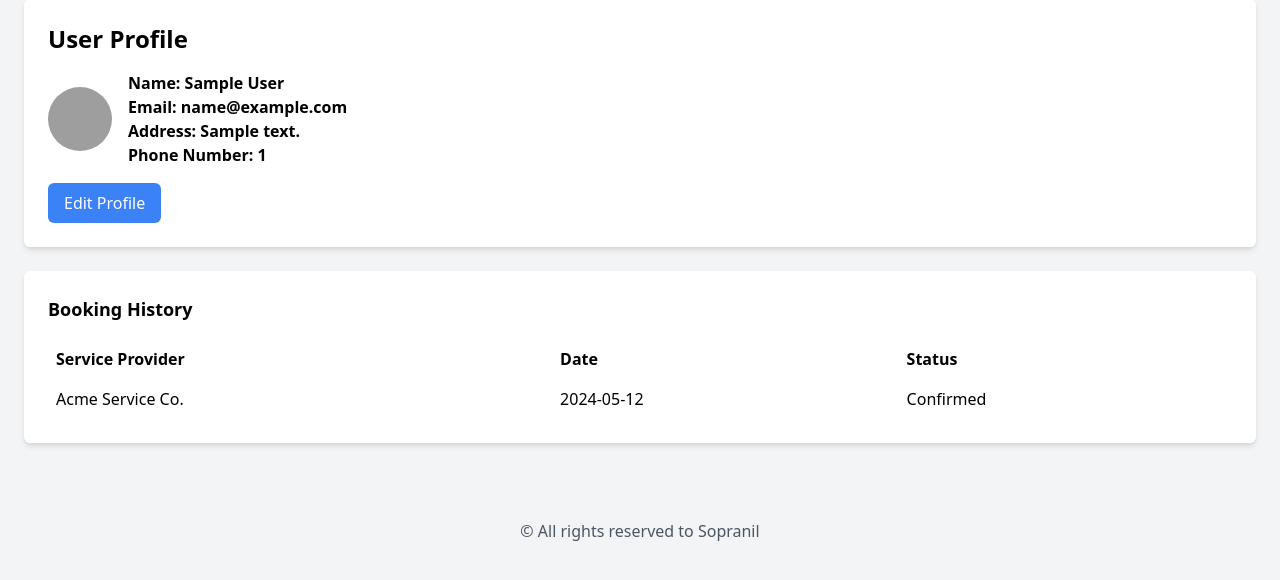
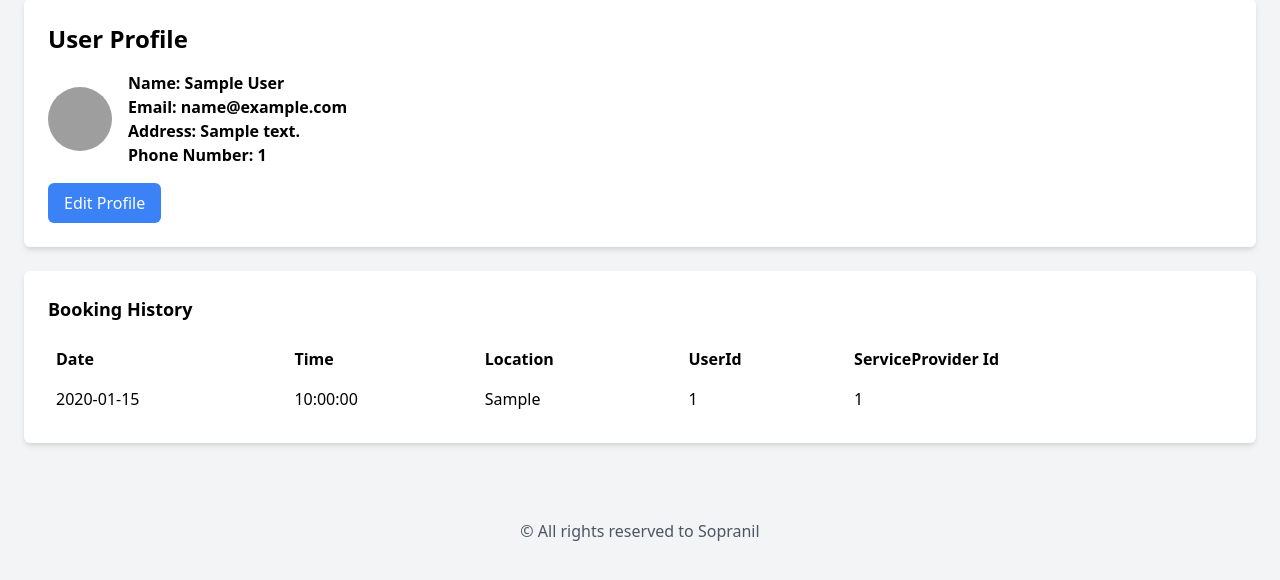
Before and after one commit to anilghale123/subidhaGhar, a Laravel app: page /userProfile in a window 1280 px wide. Shown: the part 117-697 px from the top of the page. Run offline with Laravel 10, Linux system fonts and the light colour scheme; a user stored in the database is signed in; tables that the repository leaves empty hold one stand-in row (values such as "Sample post"); grey boxes are pictures that could not be loaded.

Commit message:
completed booking part and userprofile part

```diff
--- a/app/Http/Controllers/ServiceController.php
+++ b/app/Http/Controllers/ServiceController.php
@@ -4,6 +4,7 @@ namespace App\Http\Controllers;
 
 use App\Models\Category;
 use App\Models\review;
+use App\Models\ServiceProvider;
 use Illuminate\Http\Request;
 use Illuminate\Support\Facades\Auth;
 
@@ -41,4 +42,7 @@ class ServiceController extends Controller
         return view('login');
     }
 
+
+
+
 }
--- a/app/Models/booking.php
+++ b/app/Models/booking.php
@@ -8,4 +8,14 @@ use Illuminate\Database\Eloquent\Model;
 class booking extends Model
 {
     use HasFactory;
+    protected $fillable = [
+        'date',
+        'time',
+        'phone_number',
+        'location',
+        'notes',
+        'status',
+        'user_id',
+        's_id'  // Make sure the spelling is accurate
+    ];
 }
--- a/resources/views/service.blade.php
+++ b/resources/views/service.blade.php
@@ -32,8 +32,10 @@
                     <p class="text-gray-700 mt-2">Rating : ⭐⭐⭐⭐</p>
                     <p class="text-gray-700 mt-2">Active Status: {{ $serviceProvider->status }}</p>
 
-                    <button onclick="window.location.href='/booking'" class="mt-4 px-4 py-2 bg-blue-500 text-white rounded-md hover:bg-blue-600 focus:outline-none focus:ring focus:border-blue-300">Book Now</button>
-
+                      <form action="/booking/{{$serviceProvider -> id}}" method="get"  class="mt-4 px-4 py-2 bg-blue-500 text-white rounded-md hover:bg-blue-600 focus:outline-none focus:ring focus:border-blue-300">
+                        @csrf
+                      <button>Book Now</button>
+                      </form>
                     <form action="/review" method="POST">
                         @csrf
                     <button type="submit" class="mt-4 px-4 py-2 bg-blue-500 text-white rounded-md hover:bg-blue-600 focus:outline-none focus:ring focus:border-blue-300">Rate {{$serviceProvider->name}}</button>
--- a/resources/views/userProfile.blade.php
+++ b/resources/views/userProfile.blade.php
@@ -30,18 +30,28 @@
             <table class="w-full">
                  <thead>
                     <tr>
-                        <th class="text-left p-2">Service Provider</th>
                         <th class="text-left p-2">Date</th>
-                        <th class="text-left p-2">Status</th>
+                        <th class="text-left p-2">Time</th>
+                        <th class="text-left p-2">Location</th>
+                        <th class="text-left p-2">UserId</th>
+                        <th class="text-left p-2">ServiceProvider Id</th>
+
+
+
+
 
                     </tr>
                  </thead>
                 <tbody>
+                    @foreach($bookings as $result)
                     <tr>
-                        <td class="p-2">Acme Service Co.</td>
-                        <td class="p-2">2024-05-12</td>
-                        <td class="p-2">Confirmed</td>
+                        <td class="p-2">{{$result -> date }}</td>
+                        <td class="p-2">{{$result -> time }}</td>
+                        <td class="p-2">{{$result -> location }}</td>
+                        <td class="p-2">{{$result -> user_id }}</td>
+                        <td class="p-2">{{$result -> s_id }}</td>
                     </tr>
+                    @endforeach
                     </tbody>
             </table>
 
--- a/routes/web.php
+++ b/routes/web.php
@@ -3,6 +3,8 @@
 use App\Http\Controllers\CategoryController;
 use App\Http\Controllers\ServiceController;
 use App\Http\Controllers\adminController;
+use App\Http\Controllers\BookingController;
+use App\Models\booking;
 use Illuminate\Support\Facades\Route;
 use App\Models\Serviceprovider;
 use Illuminate\Http\Request;
@@ -77,12 +79,18 @@ return view('welcome', compact('categories', 'results', 'reviews'));
 Route::get('/serviceProvider', [adminController::class, 'index'])->name('admin.serviceProvider.index');
 
 
-     Route::get('/booking', function(){
-          return view('booking');
-     });
+Route::get('/booking/{serviceProviderId}', [BookingController::class, 'book'])->name('booking');
+
+     Route::post('/booking/{serviceProviderId}/confirm', [BookingController::class, 'store'])->name('booking.confirm');
+
+
 
      Route::get('/userProfile', function(){
-          return view('userProfile');
+
+        $bookings = booking::where('user_id', auth()->id())
+        ->get();
+
+return view('userProfile', compact('bookings'));
      });
 
 Route::post('/submit-form', [adminController::class, 'store']);
```
Also changed, not shown: app/Http/Controllers/BookingController.php (added, +55 -0 lines), resources/views/booking.blade.php (+7 -6 lines), database/migrations/2024_04_03_154531_create_bookings_table.php, public/images/1713539619.jpg (added), public/images/1713540495.png (added), public/images/1713540640.jpg (added), public/images/1713602819.jpg (added).
